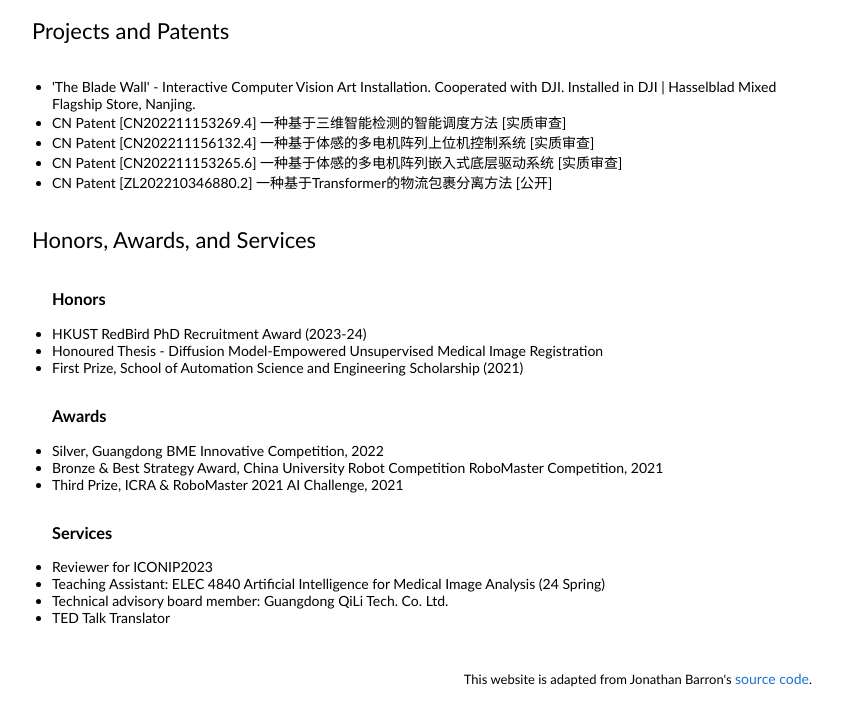
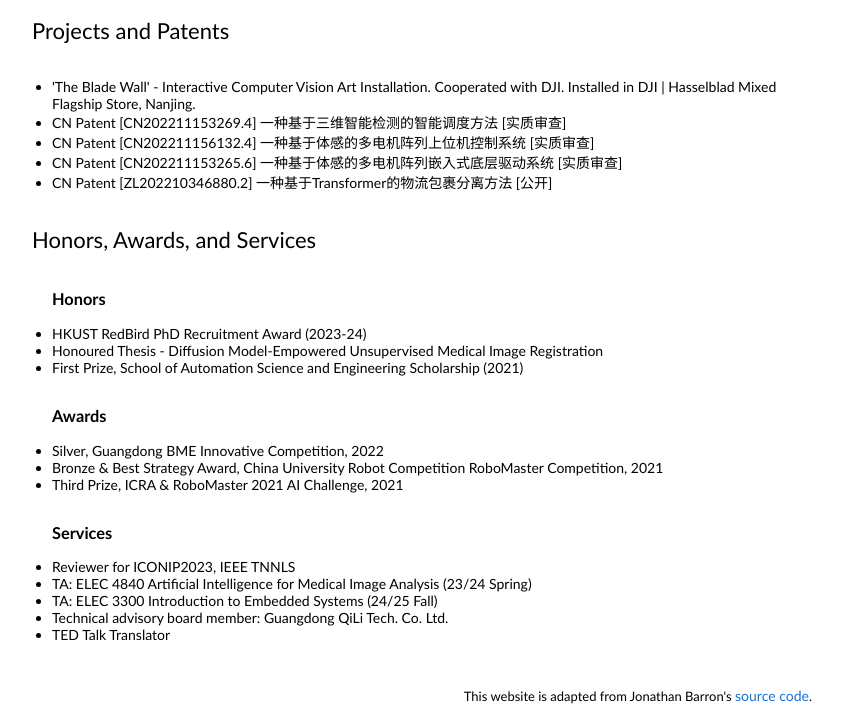
Before and after one commit to Eason-Qin/Eason-Qin.github.io, a plain HTML site: page index.html in a window 1280 px wide. Shown: the part 825-1550 px from the top of the page, without its empty margins (228-1071 px from the left). Drawn offline with Linux system fonts and the light colour scheme.

Commit message:
Update index.html

```diff
--- a/index.html
+++ b/index.html
@@ -296,8 +296,9 @@
                 <ul><h3>Services</h3></ul>
                 <tr>
                   <ul>
-                    <li>Reviewer for ICONIP2023</li>
-                    <li>Teaching Assistant: ELEC 4840 Artificial Intelligence for Medical Image Analysis (24 Spring)</li>
+                    <li>Reviewer for ICONIP2023, IEEE TNNLS</li>
+                    <li>TA: ELEC 4840 Artificial Intelligence for Medical Image Analysis (23/24 Spring)</li>
+                    <li>TA: ELEC 3300 Introduction to Embedded Systems (24/25 Fall)</li>
                     <li>Technical advisory board member: Guangdong QiLi Tech. Co. Ltd.</li>
                     <li>TED Talk Translator</li>
                   </ul>
```
